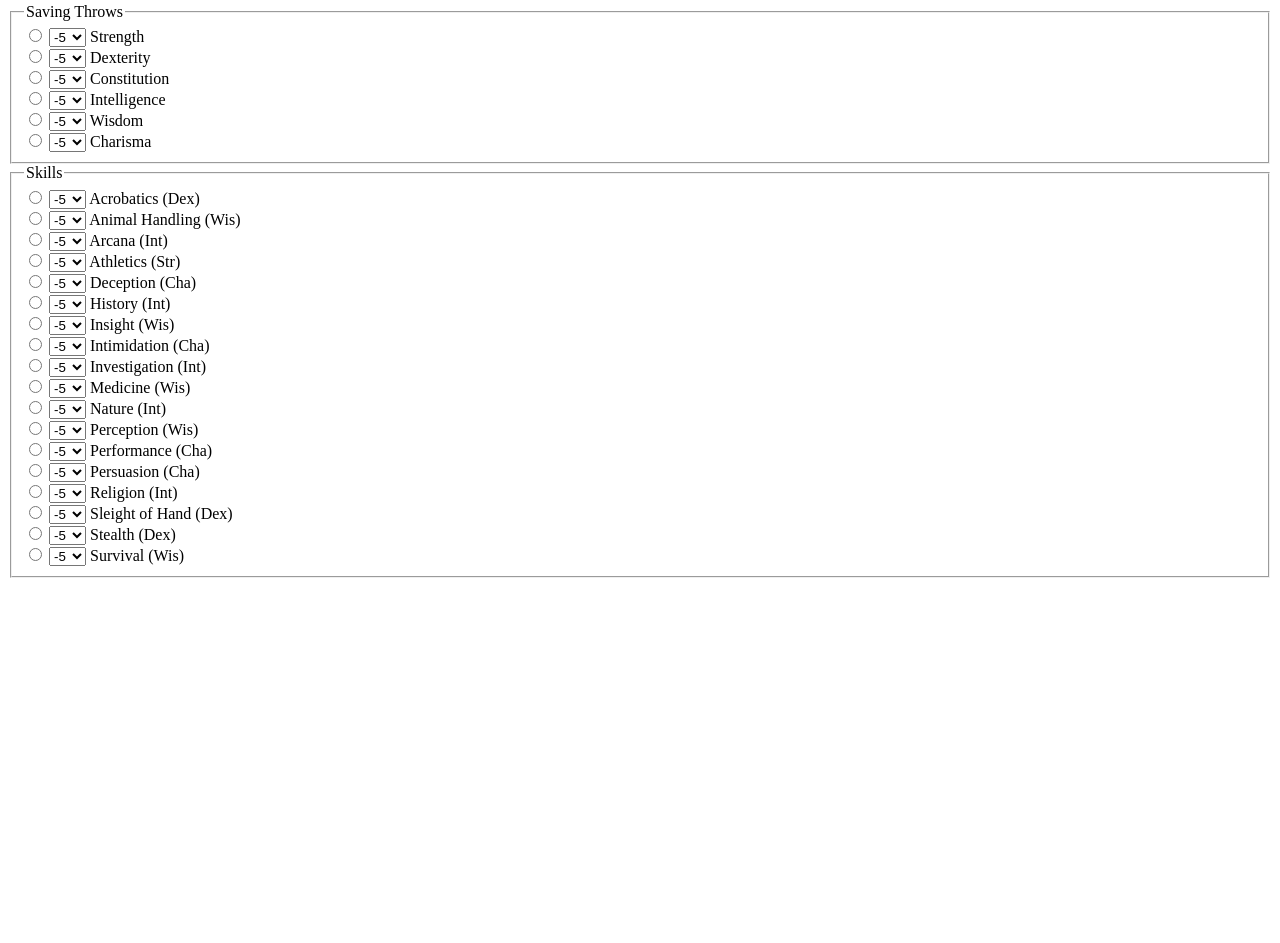
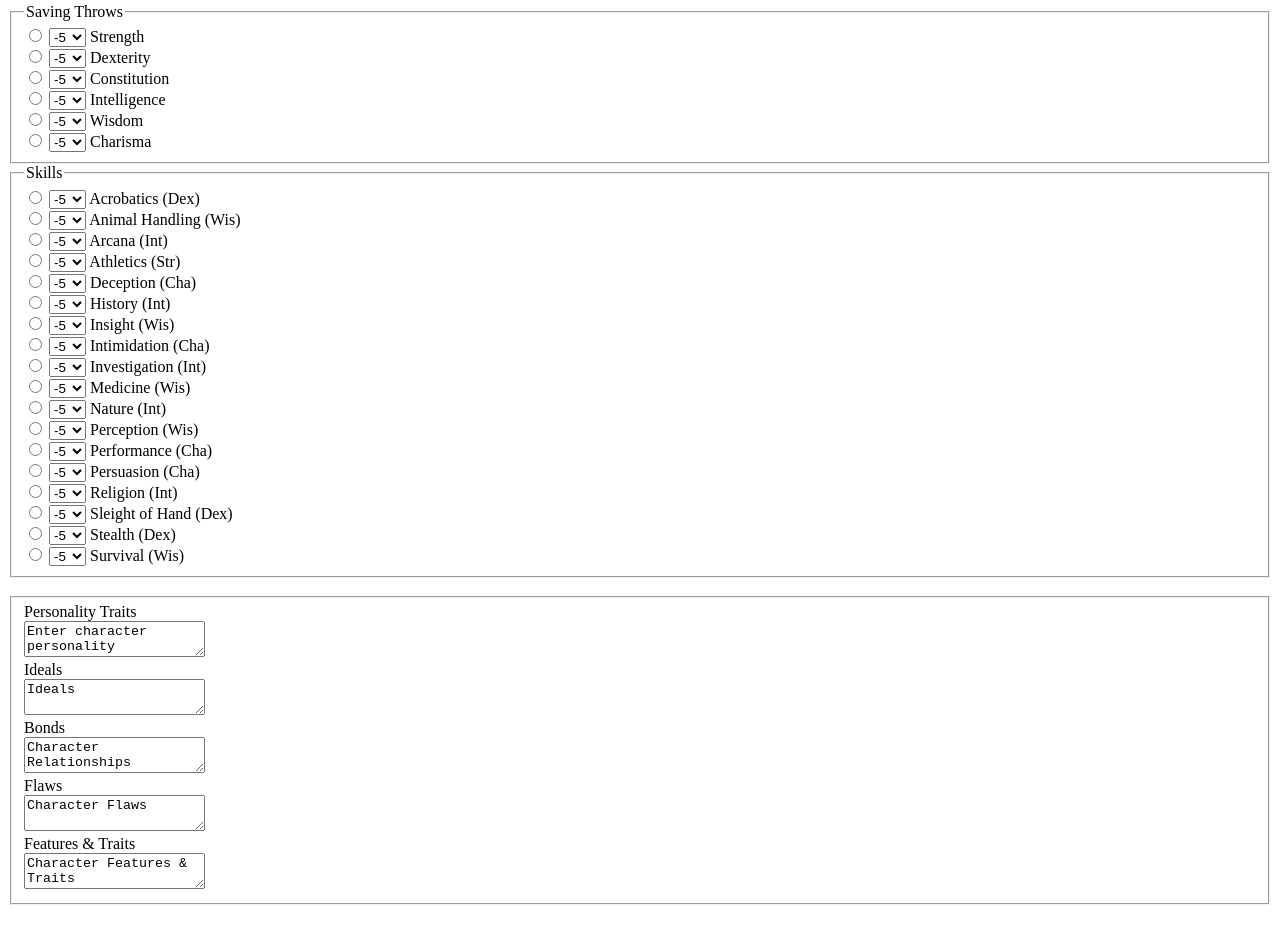
Before and after one commit to T-Heier/dnd-character-sheet, a plain HTML site: page index.html in a window 1280 px wide. Shown: the part 733-1676 px from the top of the page. Before the commit the page ends 1319 px from the top, so only its background shows below. Drawn offline with Linux system fonts and the light colour scheme.

Commit message:
added character personality form textareas

```diff
--- a/index.html
+++ b/index.html
@@ -649,6 +649,25 @@
 
             </fieldset>
         </form>
-    </div>
+    </div><br>
+
+    <div class="characterDescriptions">
+        <form id="cDescprition">
+            <fieldset>
+            <label>Personality Traits</label><br>
+            <textarea name="personality">Enter character personality</textarea><br>
+            <label>Ideals</label><br>
+            <textarea name="ideals">Ideals</textarea><br>
+            <label>Bonds</label><br>
+            <textarea name="bonds">Character Relationships</textarea><br>
+            <label>Flaws</label><br>
+            <textarea name="flaws">Character Flaws</textarea><br>
+            <label>Features & Traits</label><br>
+            <textarea name="featuresTraits">Character Features & Traits</textarea><br>
+        </fieldset>
+        </form><br>
+
+    </div><br>
+
 </body>
 </html>
```
